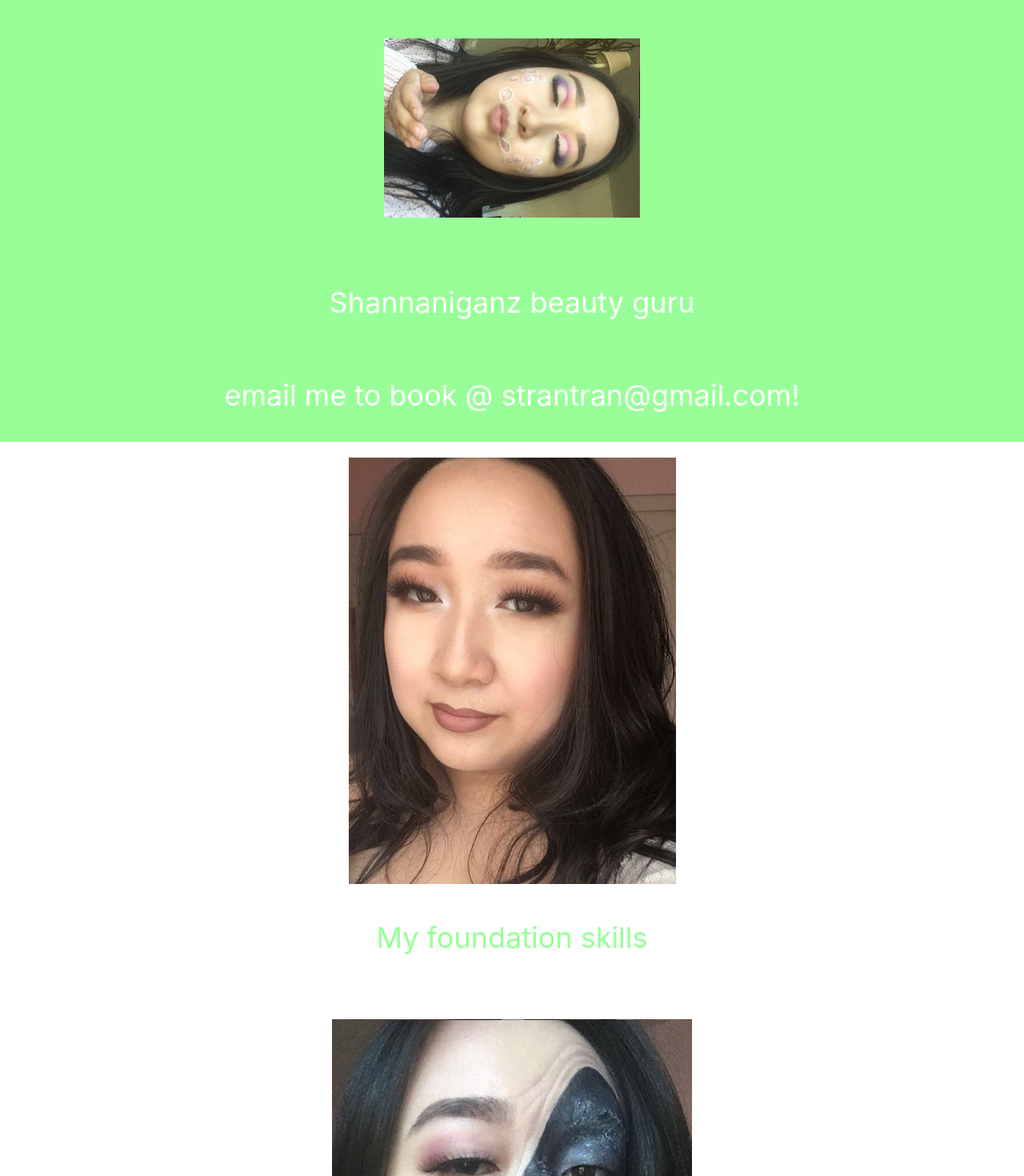
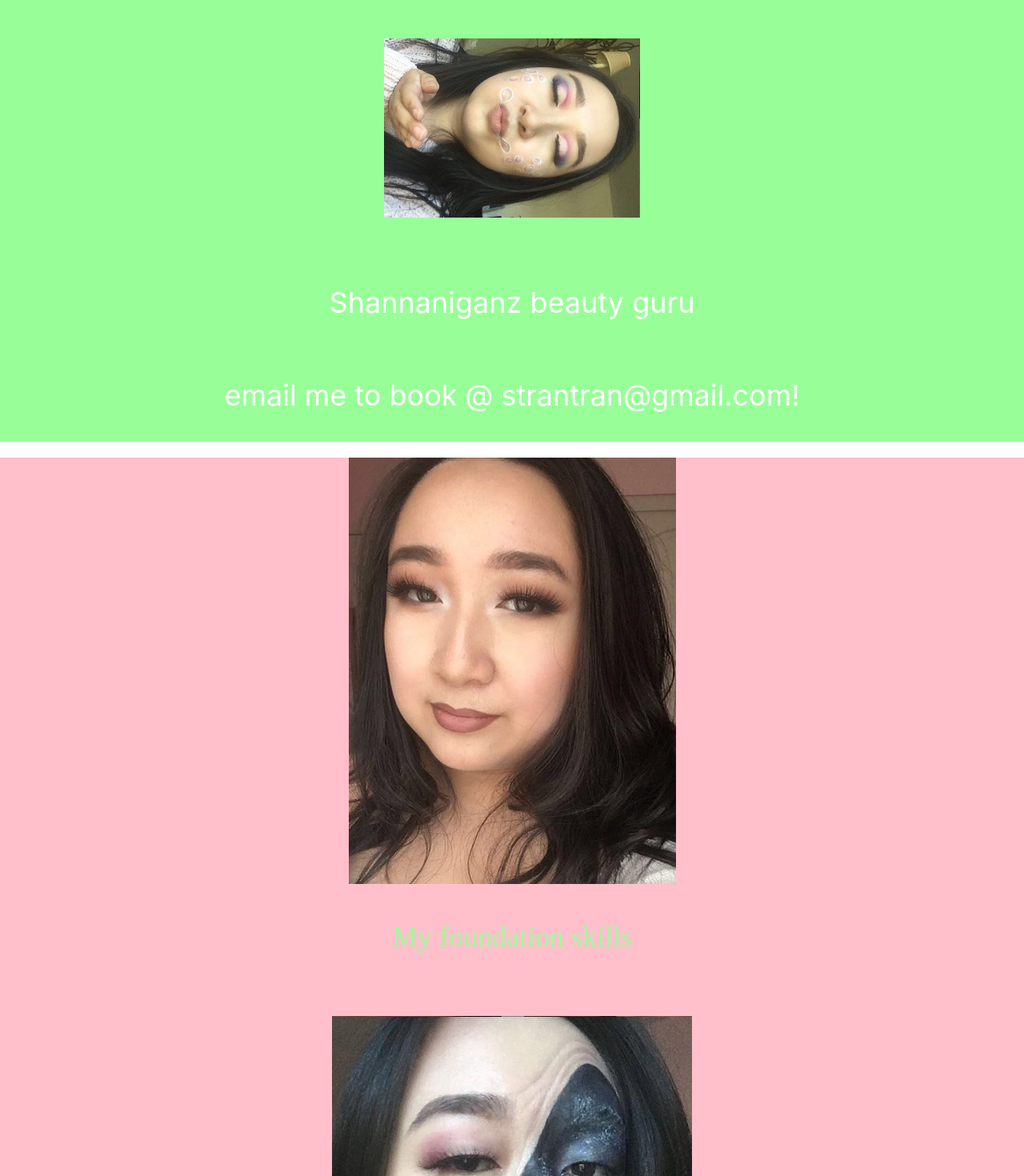
Before and after one commit to shannoniganz/website, a React (Create React App) app in the folder shannon-app/: page / in a window 1280 px wide. Shown: the top 1470 px of the page at 80% size. Built offline with nearby package versions, Linux system fonts and the light colour scheme.

Commit message:
adding background

```diff
--- a/shannon-app/src/App.css
+++ b/shannon-app/src/App.css
@@ -39,7 +39,9 @@
 
 .pics{
   font-size: calc(20px + 2vmin);
+  font-family: "URW Chancery L", cursive;
   color: #98ff98;
+  background-color: pink;
 }
 
 .end{
```
